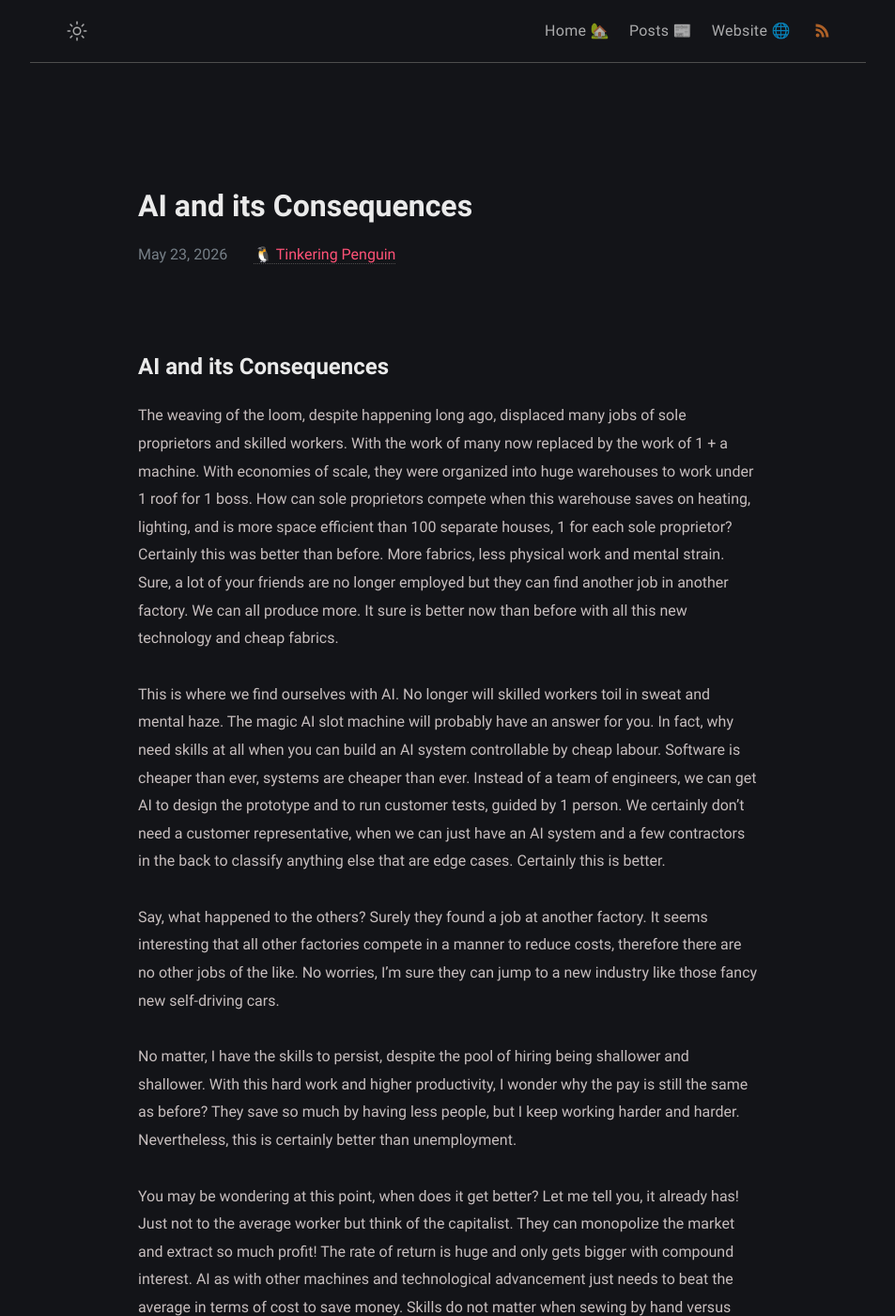
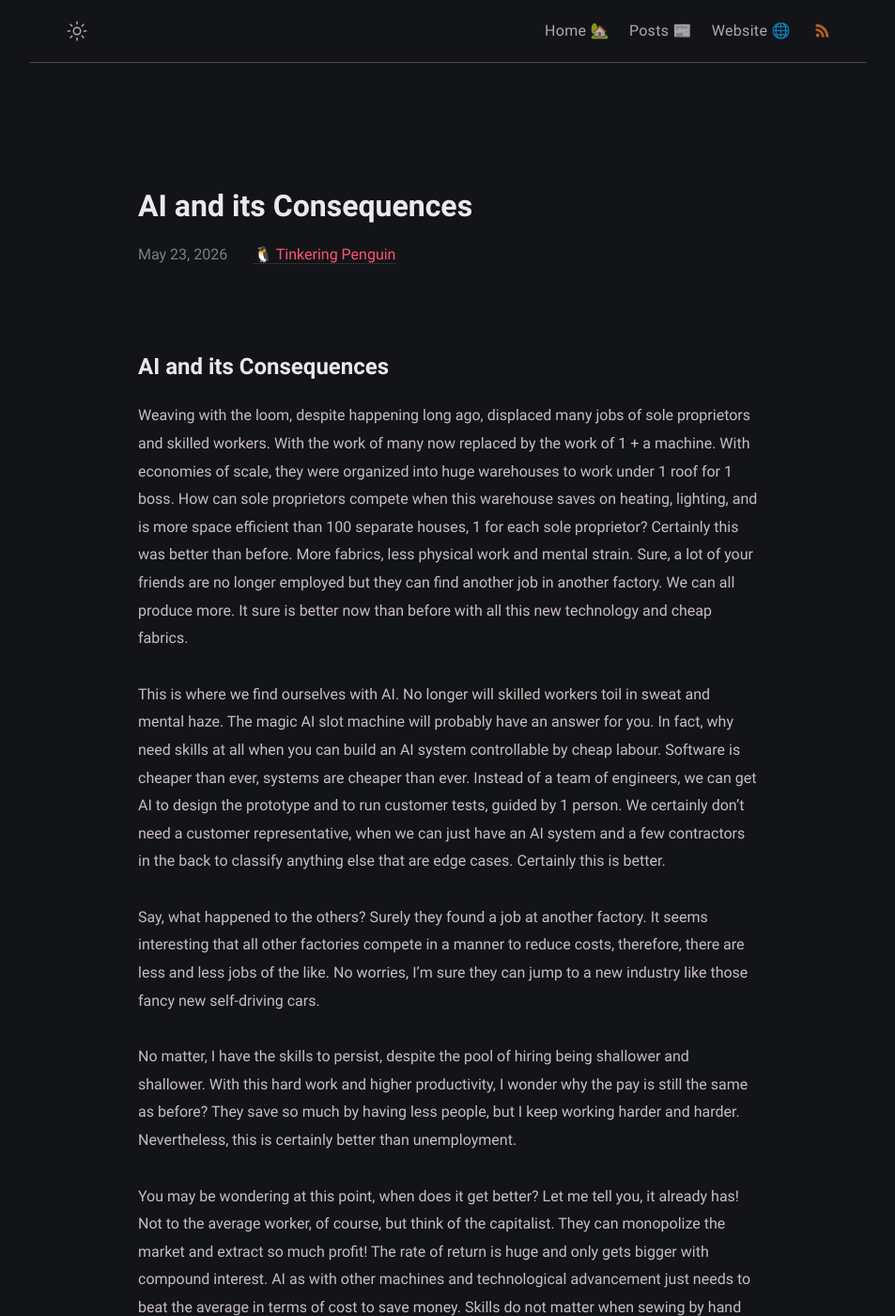
Before and after one commit to Zeyu-Li/blog, a Jekyll site: the page built from _posts/2026-05-23-ai-and-its-consequences.md, in a window 1280 px wide and 1400 px high. Shown: the whole window at 94% size, without its empty margins (163-1116 px from the left). Built offline with Jekyll 4.4.1, drawn with Linux system fonts in a browser that asks for light colours; some of the changed text lies outside the part shown.

Commit message:
feat: updated wording

```diff
--- a/_posts/2026-05-23-ai-and-its-consequences.md
+++ b/_posts/2026-05-23-ai-and-its-consequences.md
@@ -6,19 +6,19 @@ date: 2026-05-23 14:15 -0600
 
 # AI and its Consequences
 
-The weaving of the loom, despite happening long ago, displaced many jobs of sole proprietors and skilled workers. With the work of many now replaced by the work of 1 + a machine. With economies of scale, they were organized into huge warehouses to work under 1 roof for 1 boss. How can sole proprietors compete when this warehouse saves on heating, lighting, and is more space efficient than 100 separate houses, 1 for each sole proprietor? Certainly this was better than before. More fabrics, less physical work and mental strain. Sure, a lot of your friends are no longer employed but they can find another job in another factory. We can all produce more. It sure is better now than before with all this new technology and cheap fabrics.
+Weaving with the loom, despite happening long ago, displaced many jobs of sole proprietors and skilled workers. With the work of many now replaced by the work of 1 + a machine. With economies of scale, they were organized into huge warehouses to work under 1 roof for 1 boss. How can sole proprietors compete when this warehouse saves on heating, lighting, and is more space efficient than 100 separate houses, 1 for each sole proprietor? Certainly this was better than before. More fabrics, less physical work and mental strain. Sure, a lot of your friends are no longer employed but they can find another job in another factory. We can all produce more. It sure is better now than before with all this new technology and cheap fabrics.
 
 
 This is where we find ourselves with AI. No longer will skilled workers toil in sweat and mental haze. The magic AI slot machine will probably have an answer for you. In fact, why need skills at all when you can build an AI system controllable by cheap labour. Software is cheaper than ever, systems are cheaper than ever. Instead of a team of engineers, we can get AI to design the prototype and to run customer tests, guided by 1 person. We certainly don’t need a customer representative, when we can just have an AI system and a few contractors in the back to classify anything else that are edge cases. Certainly this is better.
 
 
-Say, what happened to the others? Surely they found a job at another factory. It seems interesting that all other factories compete in a manner to reduce costs, therefore there are no other jobs of the like. No worries, I’m sure they can jump to a new industry like those fancy new self-driving cars.
+Say, what happened to the others? Surely they found a job at another factory. It seems interesting that all other factories compete in a manner to reduce costs, therefore, there are less and less jobs of the like. No worries, I’m sure they can jump to a new industry like those fancy new self-driving cars.
 
 
 No matter, I have the skills to persist, despite the pool of hiring being shallower and shallower. With this hard work and higher productivity, I wonder why the pay is still the same as before? They save so much by having less people, but I keep working harder and harder. Nevertheless, this is certainly better than unemployment.
 
 
-You may be wondering at this point, when does it get better? Let me tell you, it already has! Just not to the average worker but think of the capitalist. They can monopolize the market and extract so much profit! The rate of return is huge and only gets bigger with compound interest. AI as with other machines and technological advancement just needs to beat the average in terms of cost to save money. Skills do not matter when sewing by hand versus mass production with the loom. When AI systems proliferate more than they do now, we will wonder, is it getting better yet? Certainly this is better… right?
+You may be wondering at this point, when does it get better? Let me tell you, it already has! Not to the average worker, of course, but think of the capitalist. They can monopolize the market and extract so much profit! The rate of return is huge and only gets bigger with compound interest. AI as with other machines and technological advancement just needs to beat the average in terms of cost to save money. Skills do not matter when sewing by hand versus mass production with the loom. When AI systems proliferate more than they do now, we will wonder, is it getting better yet? Certainly this is better… right?
 
 
 <!-- * * * -->
```
Also changed, not shown: _posts/2026-05-23-compounding-and-its-consequences.md (+2 -2 lines).
